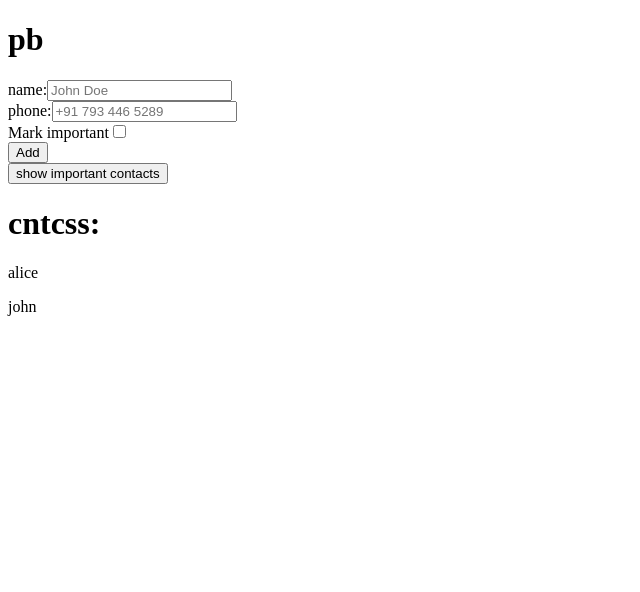
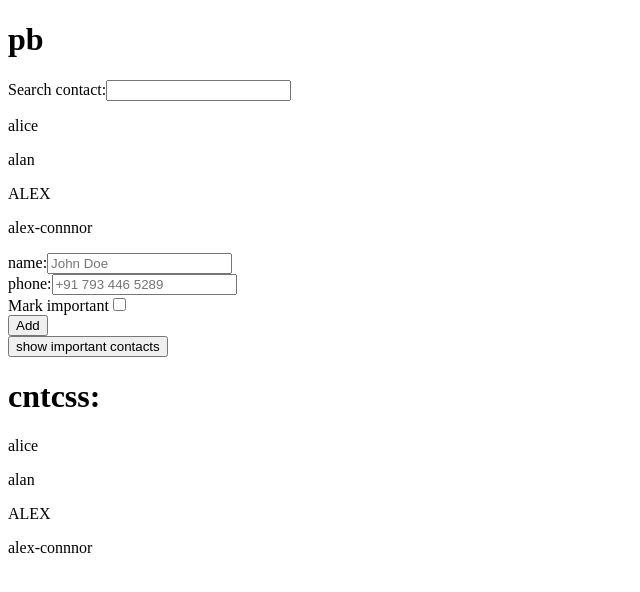
Before and after one commit to thasneem9/fullstackopen, a React (Vite) app in the folder part2/: page / in a window 1280 px wide. Shown: the top 592 px of the page, without its empty margins (0-640 px from the left). Built offline with nearby package versions, Linux system fonts and the light colour scheme.

Commit message:
part2b-ex:2.9* search filter

```diff
--- a/part2/src/App.jsx
+++ b/part2/src/App.jsx
@@ -1,9 +1,10 @@
 import { useState } from "react"
 
 const App=()=>{
-const [contacts,setContacts]=useState([{'name':'alice','important':true},{'name':'john'}])
+const [contacts,setContacts]=useState([{'name':'alice','important':true},{'name':'alan'},{'name':'ALEX'},{'name':'alex-connnor'}])
 const [showImp,setShowImp]=useState(false)
 const [imp,setImp]=useState(false)
+const [searchItem,setSearchItem]=useState('')
 const [number,setNumber]=useState()
 
 
@@ -39,7 +40,10 @@ const handleShowImp=(e)=>{
 
   return(<>
   <h1>pb</h1>
-  <div>
+  {/*search/filter contacts */}
+  <label>Search contact:<input type='text' value={searchItem} onChange={(e)=>setSearchItem(e.target.value)}/></label>
+  {contacts.filter(c=>c.name.toLowerCase().includes(searchItem.toLowerCase())).map((n,i)=>(<p key={i}>{n.name}</p>))}
+
     <form onSubmit={handleAddContact}>
       <label>name:
       <input placeholder="John Doe" onChange={(e)=>setName(e.target.value)} value={name}  />
@@ -63,10 +67,8 @@ const handleShowImp=(e)=>{
       <br/>
       <button onClick={handleShowImp}>{showImp?'show all':'show important contacts'}</button>
     </form>
-  </div>
 
   <h1>cntcss:</h1>
-
   {showImp?contacts.filter(c=>c.important===true).map((c,i)=>(<p key={i}>{c.name}</p>)):contacts.map((c,i)=>(<p key={i}>{c.name}</p>))}
 
 
```
